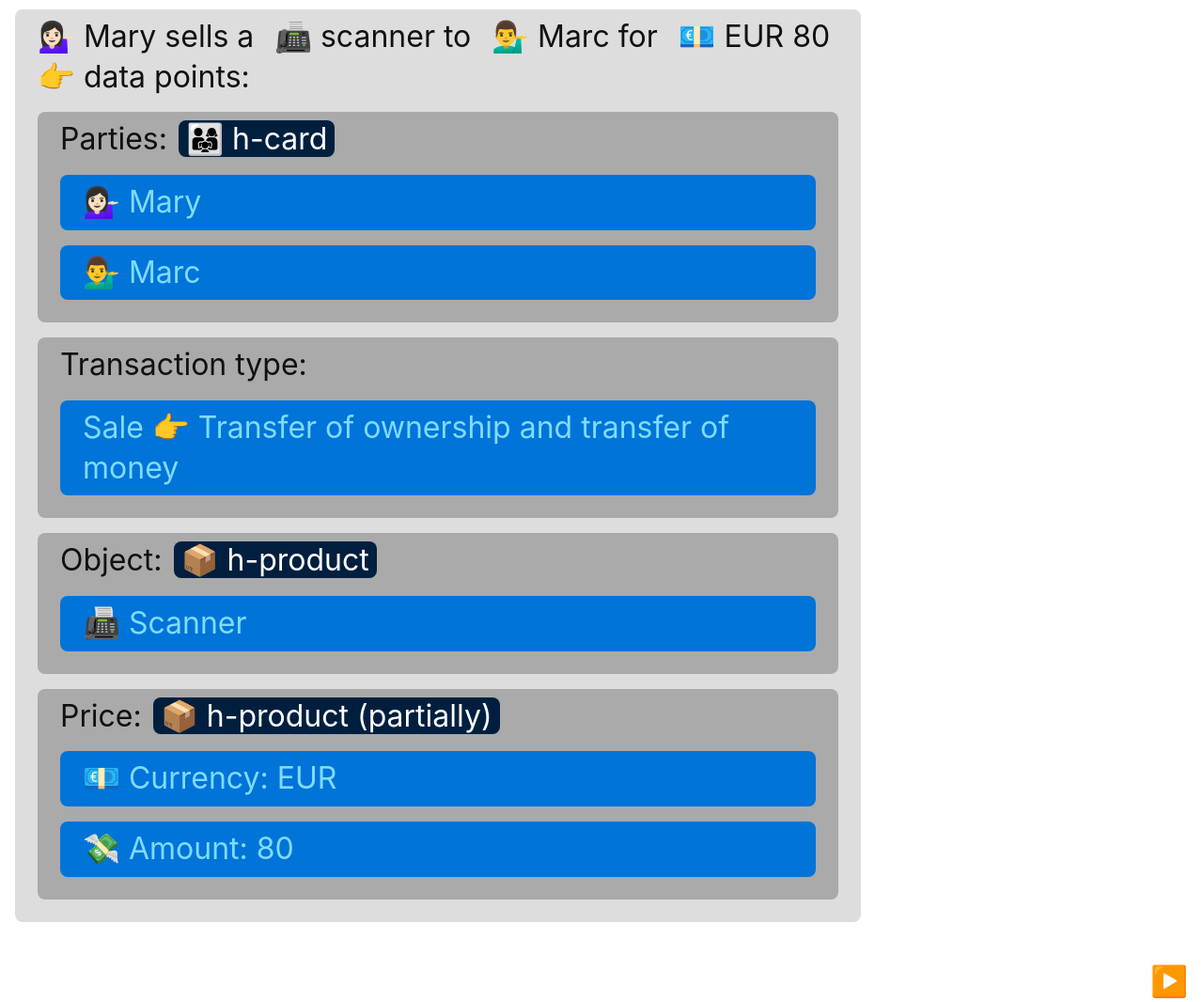
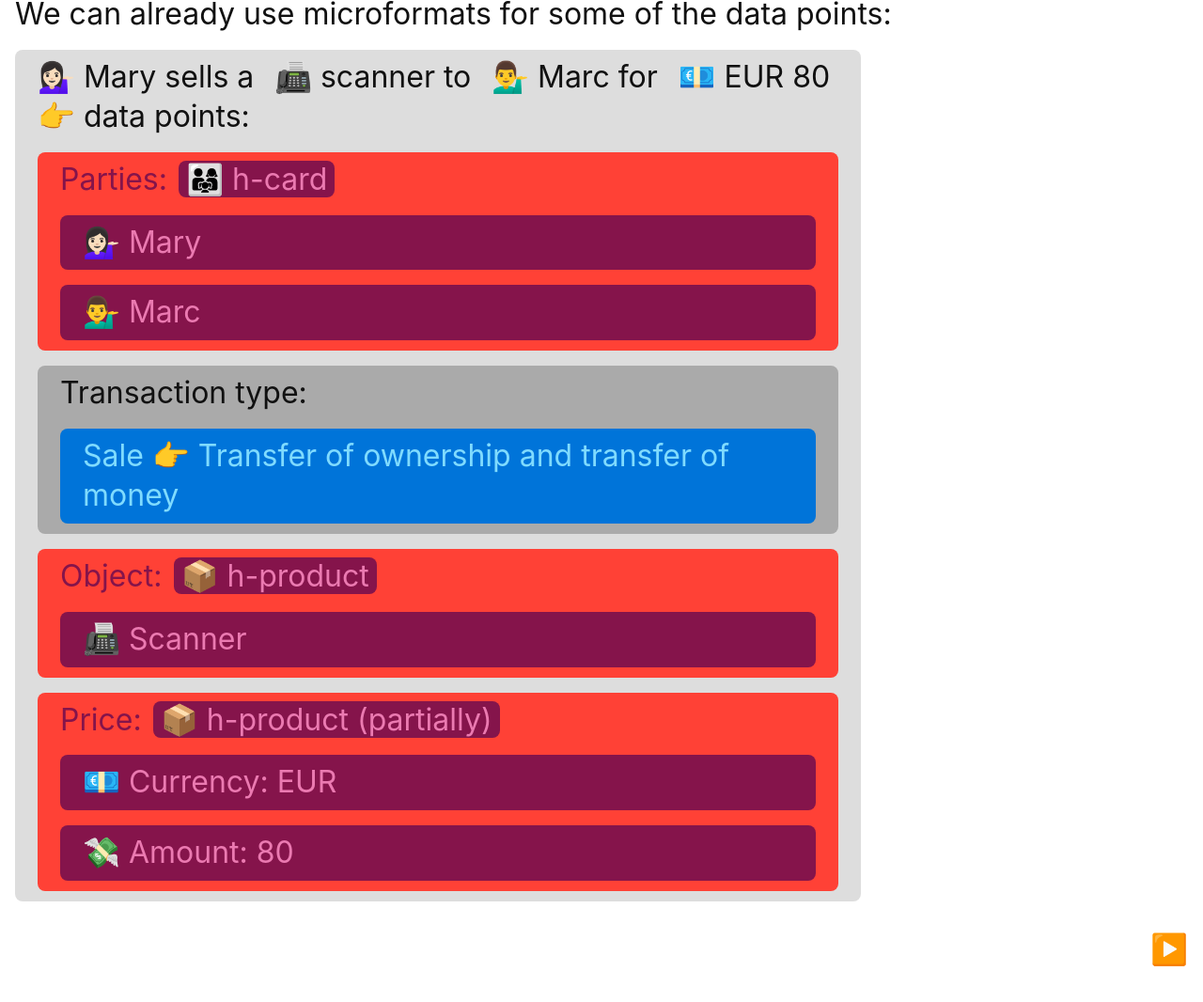
Before and after one commit to jandinter/transactions-microformat, a plain HTML site: page data_structure.html in a window 1280 px wide. Shown: the part 118-1184 px from the top of the page at 94% size. After the commit the page ends 1150 px from the top, so only its background shows below. Drawn offline with Linux system fonts and the light colour scheme.

```diff
--- a/data_structure.html
+++ b/data_structure.html
@@ -22,6 +22,7 @@
     <h1 class="title">Data Structure in Microformats</h1>
   </header><!-- /header -->
   <main>
+    We can already use microformats for some of the data points:
     <div class="container">
       <p>
         <span class="icon">💁🏻‍♀️</span> Mary sells a <span class="icon">📠</span> scanner to <span class="icon">💁‍♂️</span> Marc for <span class="icon">💶</span> EUR 80
@@ -29,12 +30,12 @@
       <p>
         <span class="icon">👉</span> data points:
       </p>
-      <div class="container grey">
-        Parties: <span class="tag">👨‍👩‍👧 h-card</span>
-        <div class="container blue">
+      <div class="container red">
+        Parties: <span class="tag maroon">👨‍👩‍👧 h-card</span>
+        <div class="container maroon">
           <span class="icon">💁🏻‍♀️</span> Mary
         </div>
-        <div class="container blue">
+        <div class="container maroon">
           <span class="icon">💁‍♂️</span> Marc
         </div>
       </div>
@@ -44,18 +45,18 @@
           Sale 👉 Transfer of ownership and transfer of money
         </div>
       </div>
-      <div class="container grey">
-        Object: <span class="tag">📦 h-product</span>
-        <div class="container blue">
+      <div class="container red">
+        Object: <span class="tag maroon">📦 h-product</span>
+        <div class="container maroon">
           <span class="icon">📠</span> Scanner
         </div>
       </div>
-      <div class="container grey">
-        Price: <span class="tag">📦 h-product (partially)</span>
-        <div class="container blue">
+      <div class="container red">
+        Price: <span class="tag maroon">📦 h-product (partially)</span>
+        <div class="container maroon">
           <span class="icon">💶</span> Currency: EUR
         </div>
-        <div class="container blue">
+        <div class="container maroon">
           <span class="icon">💸</span> Amount: 80
         </div>
       </div>
--- a/styles.scss
+++ b/styles.scss
@@ -56,6 +56,11 @@ $max-container-width: 900px;
   &.red {
     background: $red;
     color: $maroon;
+  }
+
+  &.maroon {
+    background: $maroon;
+    color: #eb7ab1;
   }
 
   &.grey {
@@ -236,6 +241,11 @@ p {
 
 }
 
+.container:last-child,
+.tag:last-child {
+  margin-bottom: 0.1rem;
+}
+
 ul {
   padding-left: 0.75rem;
 }
```
Also changed, not shown: index.html (+1 -1 lines), overview.html (+3 -3 lines), styles.css, 1 other file.
